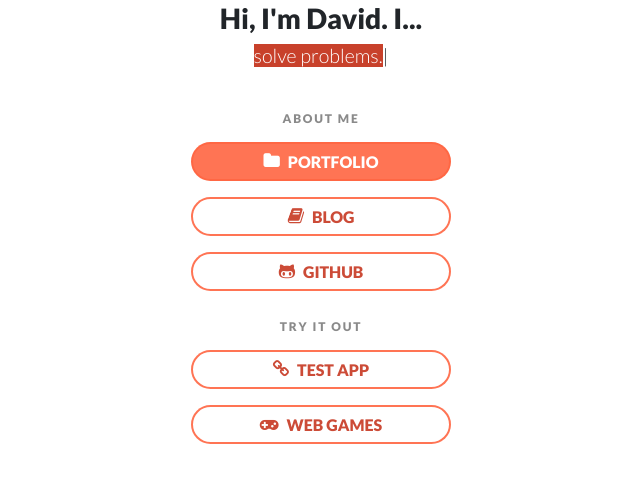
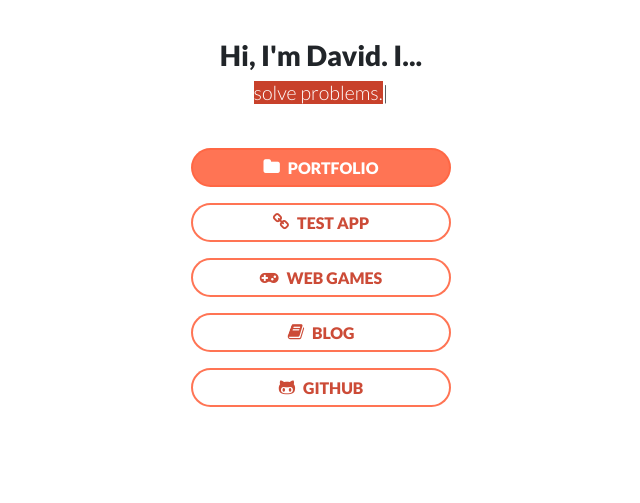
Before and after one commit to greentea524/greentea524.github.io, a web app: file index.html in a window 1280 px wide. Shown: the part 297-800 px from the top of the page, without its empty margins (319-959 px from the left). Run offline with its HTML, style and script files only (its server is not run), Linux system fonts and the light colour scheme.

Commit message:
Remove link grouping, restore original button order
Co-Authored-By: Claude Opus 5.5 <noreply@anthropic.com>
Claude-Session: https://claude.ai/code/session_0195EocUEwUmmodZJJBnXZkz

```diff
--- a/assets/styles/styles.css
+++ b/assets/styles/styles.css
@@ -96,17 +96,3 @@ body {
 	color: inherit;
 	font-size: 1.1em;
 }
-
-.cta-label {
-	margin: 1em 0 0;
-	font-family: 'Lato', sans-serif;
-	font-size: .75em;
-	font-weight: 900;
-	letter-spacing: .15em;
-	text-transform: uppercase;
-	color: #8a8a8a;
-}
-
-.cta-label:first-child {
-	margin-top: 0;
-}
--- a/index.html
+++ b/index.html
@@ -26,13 +26,11 @@
 		<div class="profile-photo" style="background-image: url(assets/images/Tigerchibi.png);"></div>
 		<h3>Hi, I'm David. I...<br> <span id="writing-text"></span></h3>
 		<nav class="cta">
-			<p class="cta-label">About me</p>
 			<a class="my-button cta-button primary" href="https://greentea524.github.io/portfolio/"><i class="fa fa-folder"></i> Portfolio</a>
+			<a class="my-button cta-button" href="https://greentea524.github.io/vite-project/"><i class="fa fa-link"></i> Test App</a>
+			<a class="my-button cta-button" href="https://greentea524.github.io/games/"><i class="fa fa-gamepad"></i> Web Games</a>
 			<a class="my-button cta-button" href="https://greentea524.github.io/nextjs-blog/"><i class="fa fa-book"></i> Blog</a>
 			<a class="my-button cta-button" href="https://github.com/greentea524" target="_blank"><i class="fa fa-github-alt"></i> GitHub</a>
-			<p class="cta-label">Try it out</p>
-			<a class="my-button cta-button" href="https://greentea524.github.io/vite-project/"><i class="fa fa-link"></i> Test App</a>
-			<a class="my-button cta-button" href="https://greentea524.github.io/games/"><i class="fa fa-gamepad"></i> Web Games</a>
 			<!-- <a class="my-button cta-button" href="https://greentea524.github.io/minesweeper/"><i class="fa fa-gamepad"></i> Minesweeper</a>
 			<a class="my-button cta-button" href="https://greentea524.github.io/game/js-2048-main/"><i class="fa fa-gamepad"></i> 2048</a>
 			<a class="my-button cta-button" href="https://greentea524.github.io/game/wordle-clone-main/"><i class="fa fa-gamepad"></i> Wordle</a> -->
```
